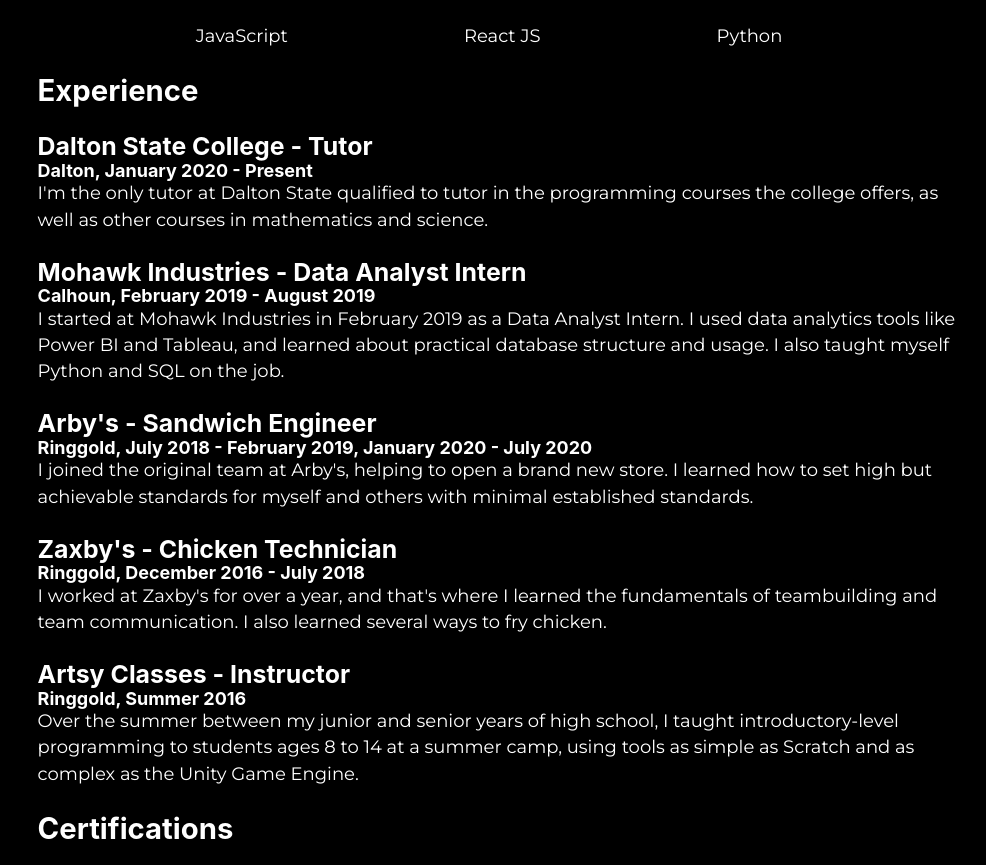
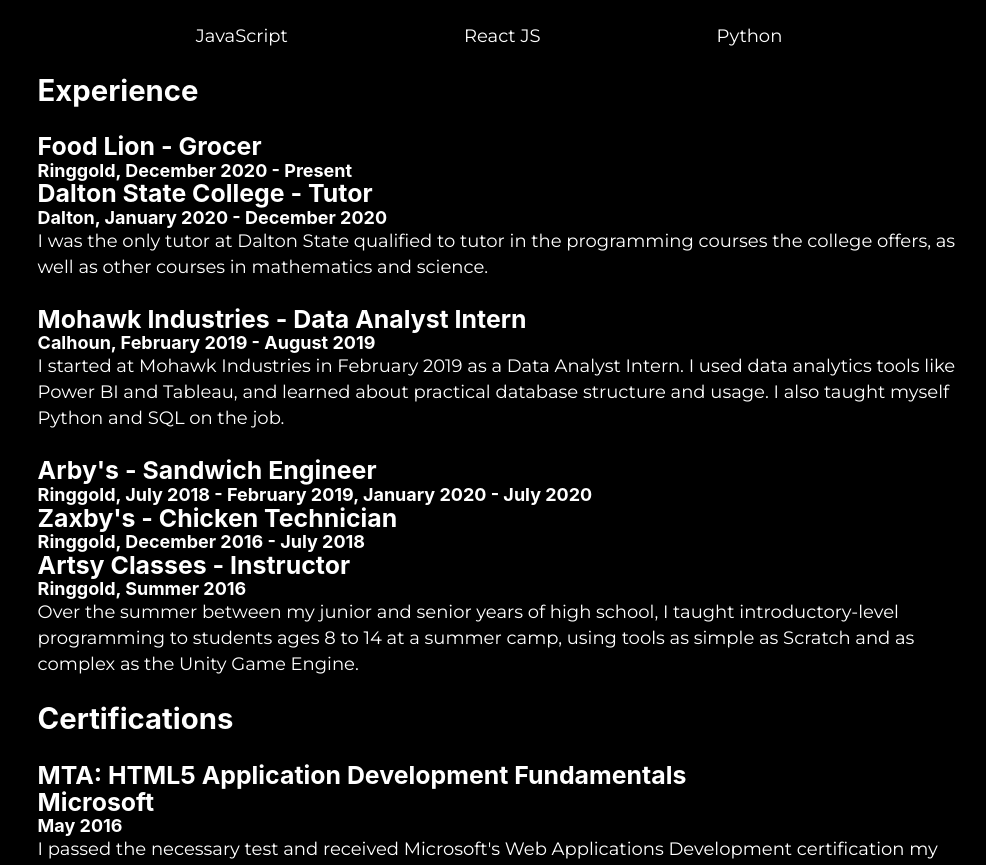
Before and after one commit to wxlfe/wxlfe, a Gatsby site: page /about in a window 1280 px wide. Shown: the part 229-1094 px from the top of the page, without its empty margins (142-1128 px from the left). Built offline with nearby package versions, Linux system fonts and the light colour scheme; Gatsby itself is replaced by a stand-in of ours.

Commit message:
Update about.js
- Added Food Lion
- Updated start and end dates
- Removed unnecessary descriptions

```diff
--- a/src/pages/about.js
+++ b/src/pages/about.js
@@ -40,10 +40,12 @@
     }}>
         <div>
             <h2>Experience</h2>
+            <h3 style={{ marginBottom: '0' }}>Food Lion - Grocer</h3>
+            <h4 style={{ marginBottom: '0' }}>Ringgold, December 2020 - Present</h4>
             <h3 style={{ marginBottom: '0' }}>Dalton State College - Tutor</h3>
-            <h4 style={{ marginBottom: '0' }}>Dalton, January 2020 - Present</h4>
+            <h4 style={{ marginBottom: '0' }}>Dalton, January 2020 - December 2020</h4>
             <p>
-                I'm the only tutor at Dalton State qualified to tutor in the programming courses the college offers, as well as other courses in mathematics and science.
+                I was the only tutor at Dalton State qualified to tutor in the programming courses the college offers, as well as other courses in mathematics and science.
             </p>
             <h3 style={{ marginBottom: '0' }}>Mohawk Industries - Data Analyst Intern</h3>
             <h4 style={{ marginBottom: '0' }}>Calhoun, February 2019 - August 2019</h4>
@@ -52,14 +54,8 @@
             </p>
             <h3 style={{ marginBottom: '0' }}>Arby's - Sandwich Engineer</h3>
             <h4 style={{ marginBottom: '0' }}>Ringgold, July 2018 - February 2019, January 2020 - July 2020</h4>
-            <p>
-                I joined the original team at Arby's, helping to open a brand new store. I learned how to set high but achievable standards for myself and others with minimal established standards.
-            </p>
             <h3 style={{ marginBottom: '0' }}>Zaxby's - Chicken Technician</h3>
             <h4 style={{ marginBottom: '0' }}>Ringgold, December 2016 - July 2018</h4>
-            <p>
-                I worked at Zaxby's for over a year, and that's where I learned the fundamentals of teambuilding and team communication. I also learned several ways to fry chicken.
-            </p>
             <h3 style={{ marginBottom: '0' }}>Artsy Classes - Instructor</h3>
             <h4 style={{ marginBottom: '0' }}>Ringgold, Summer 2016</h4>
             <p>
```
